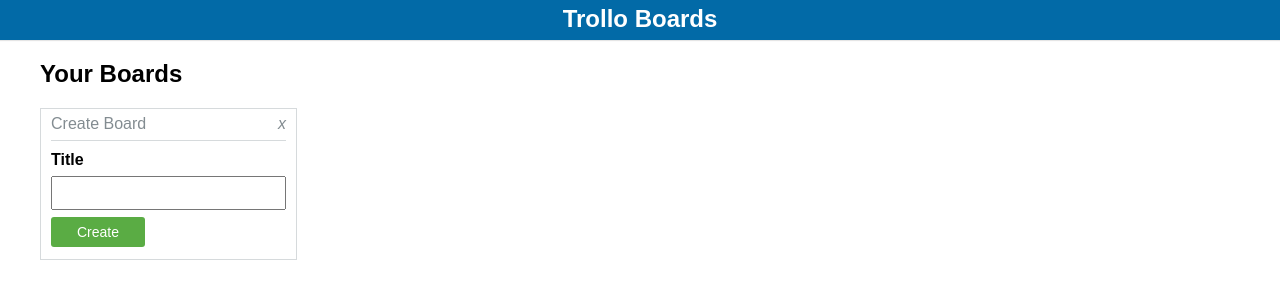
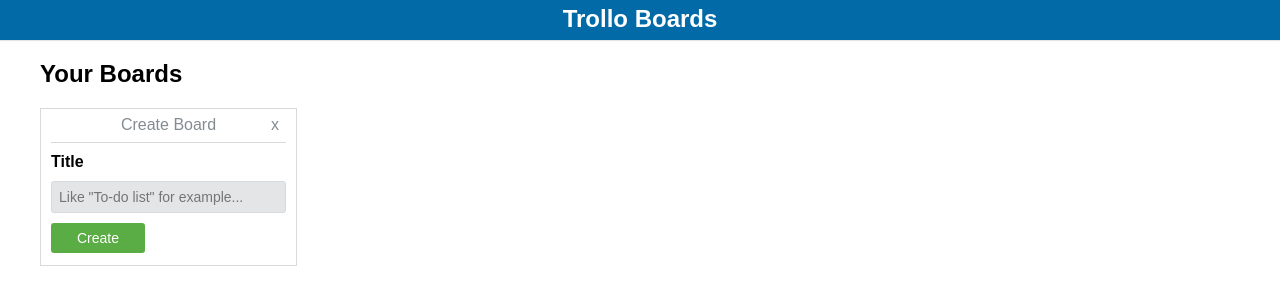
Before and after one commit to bteng22/Trello-Clone, a React (Create React App) app: page / in a window 1280 px wide. Both pictures are taken after a click on the button "Create a new board...". Shown: the top 300 px of the page. Built offline with nearby package versions, Linux system fonts and the light colour scheme.

Commit message:
styling board form

```diff
--- a/src/components/BoardForm.js
+++ b/src/components/BoardForm.js
@@ -11,7 +11,7 @@ const StyledBoardFormHeader = styled.div`
   display: flex;
   justify-content: space-around;
   width: 100%;
-  height: 32px;
+  height: 34px;
 
   > div {
     display: flex;
@@ -19,8 +19,19 @@ const StyledBoardFormHeader = styled.div`
     justify-content: space-between;
     width: 100%;
     margin: 0 10px;
+
+    position: relative;
+
     border-bottom: 1px solid #d6dadc;
     color: #838c91;
+  }
+
+  span {
+    display: inline-flex;
+    align-items: center;
+    justify-content: center;
+    width: 100%;
+    height: 100%
   }
 `
 
@@ -30,17 +41,29 @@ const StyledBoardFormContainer = styled.div`
   padding: 10px;
 
   > *:not(:last-child) {
-    margin-bottom: 7px;
+    margin-bottom: 10px;
   }
 
   > label {
     font-size: 1em;
     font-weight: 700;
   }
+`
 
-  > input {
-    padding: 7px;
-    font-size: 0.875em;
+const StyledBoardFormInput = styled.input.attrs({
+  type: "text",
+  placeHolder: 'Like "To-do list" for example...'
+})`
+  background: #e4e5e7;
+  padding: 7px;
+  font-size: 0.875em;
+
+  -webkit-appearance: none;
+  border: 1px solid #d6dadc;
+  border-radius: 3px;
+
+  &:focus, &:active {
+    background: #fff;
   }
 `
 
@@ -49,12 +72,13 @@ const StyledSubmitButton = styled.input.attrs({
   value: "Create"
 })`
   width: 40%;
-  padding: 0 30px;
+  padding: 7px 0;
   background: #5aac44;
   border: none;
   border-radius: 3px;
   color: #fff;
   cursor: pointer;
+  font-size: 0.875em;
 
   :hover {
     background: #57a441;
@@ -62,7 +86,12 @@ const StyledSubmitButton = styled.input.attrs({
 `
 
 const StyledIcon = styled.i`
-  pointer: cursor;
+  position: absolute;
+  right: 0;
+  padding: 7px;
+
+  font-style: normal;
+  cursor: pointer;
 `
 
 class BoardForm extends Component {
@@ -94,16 +123,15 @@ class BoardForm extends Component {
       <StyledBoardForm onSubmit={this.handleSubmit} >
         <StyledBoardFormHeader>
           <div>
-            Create Board
+            <span>Create Board</span>
             <StyledIcon onClick={this.props.toggleForm}>x</StyledIcon>
           </div>
         </StyledBoardFormHeader>
         <StyledBoardFormContainer>
           <label>Title</label>
-          <input
-            type="text"
+          <StyledBoardFormInput
             value={this.state.title}
-            onChange={this.handleChange}></input>
+            onChange={this.handleChange}/>
           <StyledSubmitButton/>
         </StyledBoardFormContainer>
       </StyledBoardForm>
```
